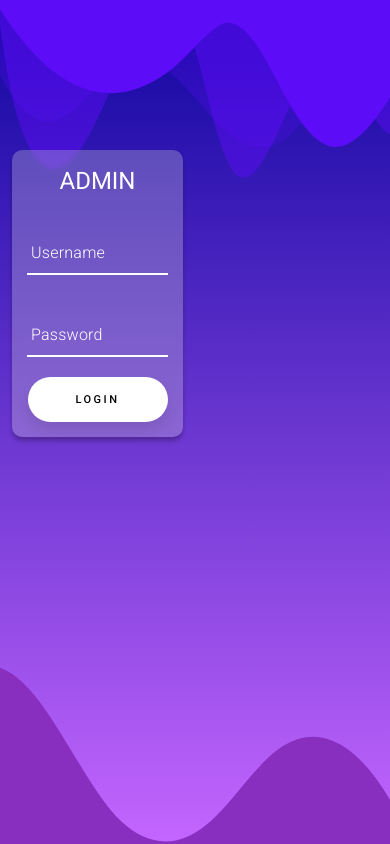
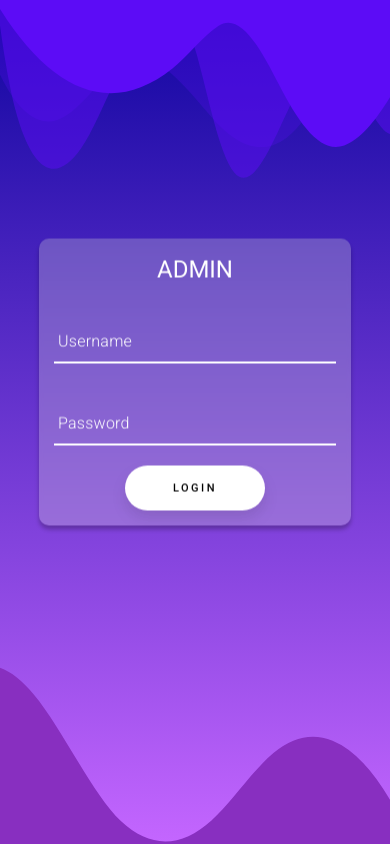
Before and after one commit to IgnacioBerra/Grupo-4-Obligatorio-DWM, an Angular app in the folder DWMObligatorio/: page /login in a window 390 px wide. Built offline with nearby package versions, Linux system fonts and the light colour scheme.

Commit message:
agregado de rutas frontend

```diff
--- a/DWMObligatorio/src/app/app-routing.module.ts
+++ b/DWMObligatorio/src/app/app-routing.module.ts
@@ -1,9 +1,12 @@
 import { NgModule } from '@angular/core';
 import { RouterModule, Routes } from '@angular/router';
 import { FormAdminComponent } from './form-admin/form-admin.component';
+import { AdminPageComponent } from "./admin-page/admin-page.component";
 
 const routes: Routes = [
-  {path: 'login', component: FormAdminComponent}
+  { path: '', redirectTo: '/login', pathMatch: 'full' },
+  { path: 'login', component: FormAdminComponent },
+  { path: 'indexAdmin', component: AdminPageComponent },
 ];
 
 @NgModule({
--- a/DWMObligatorio/src/app/app.component.html
+++ b/DWMObligatorio/src/app/app.component.html
@@ -1,7 +1 @@
-
-<!--<app-propuesta></app-propuesta>-->
-
- <app-form-admin></app-form-admin>
-
-
-<!--<app-admin-page></app-admin-page>-->
+<router-outlet></router-outlet>
--- a/DWMObligatorio/src/app/form-admin/form-admin.component.css
+++ b/DWMObligatorio/src/app/form-admin/form-admin.component.css
@@ -9,30 +9,41 @@
     padding: 25px;
 }
 
-h1{
-    color: white;
+h1 {
     display: flex;
     justify-content: center;
     align-items: center;
 }
 
-.bi-person{
+.bi-person {
     color: white;
 }
 
 .bi-person:hover,
-.user-icon:hover{
+.user-icon:hover {
     color: rgba(255, 255, 255, 0.621);
     transition: .5s;
 }
 
 .login-div {
-    margin-top: 150px;
+    position: absolute;
+    top: 50%;
+    left: 50%;
+    transform: translate(-50%, -50%);
+    margin-top: -40px;
     padding: 15px;
+    width: 40%;
     border-radius: 10px;
     background: rgba(217, 217, 217, 0.289);
     box-shadow: 0px 4px 4px 0px rgba(0, 0, 0, 0.25);
     backdrop-filter: blur(2px);
+    color: white;
+}
+
+@media (max-width: 768px) {
+    .login-div {
+        width: 80%;
+    }
 }
 
 
@@ -79,7 +90,7 @@
 .button {
     width: 140px;
     height: 45px;
-    font-family: 'Roboto', sans-serif;
+    /*font-family: 'Roboto', sans-serif;*/
     font-size: 11px;
     text-transform: uppercase;
     letter-spacing: 2.5px;
@@ -98,7 +109,7 @@
 }
 
 .button:hover {
-    background-color:transparent ;
+    background-color: transparent;
     box-shadow: 0px 15px 20px rgba(80, 46, 229, 0.4);
     color: #fff;
     transform: translateY(-7px);
@@ -108,7 +119,7 @@
     color: #D6D5D5;
 }
 
-.fondo{
+.fondo {
     width: 100%;
     height: 100%;
     position: absolute;
@@ -159,6 +170,6 @@
     fill: #882fc0;
 }
 
-#loginErrorMessage{
-    color:red;
+#loginErrorMessage {
+    color: red;
 }
--- a/DWMObligatorio/src/app/form-admin/form-admin.component.html
+++ b/DWMObligatorio/src/app/form-admin/form-admin.component.html
@@ -1,52 +1,31 @@
-<!--
-<div class="container" id="containerLogeo">
-    <div class="row">
-        <div class="col-sm-8 d-none d-sm-block">
-
-            <img id="signInImage" src="/assets/SignInImage.jpeg">
-
-        </div>
-        <div class="col-sm-4">
-            <form id="formLogeo" class=" p-3 m-3">
-
-                <div class="mb-3">
-                    <label for="user" class="form-label">Username</label>
-                    <input class="form-control" id="user" aria-describedby="emailHelp" [(ngModel)]="username">
-                </div>
-                <div class="mb-3">
-                    <label for="exampleInputPassword1" class="form-label">Password</label>
-                    <input type="password" class="form-control" id="password" [(ngModel)]="password">
-                </div>
-                <div class="mb-3 form-check">
-                </div>
-                <button type="submit" class="btn btn-primary" onClick="sendCredentials()">Submit</button>
-            </form>
-        </div>
-
-    </div>
-</div>
--->
-
-<div class="fondo" >
+<div class="fondo">
     <div class="custom-shape-divider-top-1698451523">
         <svg data-name="Layer 1" xmlns="http://www.w3.org/2000/svg" viewBox="0 0 1200 120" preserveAspectRatio="none">
-            <path d="M0,0V46.29c47.79,22.2,103.59,32.17,158,28,70.36-5.37,136.33-33.31,206.8-37.5C438.64,32.43,512.34,53.67,583,72.05c69.27,18,138.3,24.88,209.4,13.08,36.15-6,69.85-17.84,104.45-29.34C989.49,25,1113-14.29,1200,52.47V0Z" opacity=".25" class="shape-fill"></path>
-            <path d="M0,0V15.81C13,36.92,27.64,56.86,47.69,72.05,99.41,111.27,165,111,224.58,91.58c31.15-10.15,60.09-26.07,89.67-39.8,40.92-19,84.73-46,130.83-49.67,36.26-2.85,70.9,9.42,98.6,31.56,31.77,25.39,62.32,62,103.63,73,40.44,10.79,81.35-6.69,119.13-24.28s75.16-39,116.92-43.05c59.73-5.85,113.28,22.88,168.9,38.84,30.2,8.66,59,6.17,87.09-7.5,22.43-10.89,48-26.93,60.65-49.24V0Z" opacity=".5" class="shape-fill"></path>
-            <path d="M0,0V5.63C149.93,59,314.09,71.32,475.83,42.57c43-7.64,84.23-20.12,127.61-26.46,59-8.63,112.48,12.24,165.56,35.4C827.93,77.22,886,95.24,951.2,90c86.53-7,172.46-45.71,248.8-84.81V0Z" class="shape-fill"></path>
+            <path
+                d="M0,0V46.29c47.79,22.2,103.59,32.17,158,28,70.36-5.37,136.33-33.31,206.8-37.5C438.64,32.43,512.34,53.67,583,72.05c69.27,18,138.3,24.88,209.4,13.08,36.15-6,69.85-17.84,104.45-29.34C989.49,25,1113-14.29,1200,52.47V0Z"
+                opacity=".25" class="shape-fill"></path>
+            <path
+                d="M0,0V15.81C13,36.92,27.64,56.86,47.69,72.05,99.41,111.27,165,111,224.58,91.58c31.15-10.15,60.09-26.07,89.67-39.8,40.92-19,84.73-46,130.83-49.67,36.26-2.85,70.9,9.42,98.6,31.56,31.77,25.39,62.32,62,103.63,73,40.44,10.79,81.35-6.69,119.13-24.28s75.16-39,116.92-43.05c59.73-5.85,113.28,22.88,168.9,38.84,30.2,8.66,59,6.17,87.09-7.5,22.43-10.89,48-26.93,60.65-49.24V0Z"
+                opacity=".5" class="shape-fill"></path>
+            <path
+                d="M0,0V5.63C149.93,59,314.09,71.32,475.83,42.57c43-7.64,84.23-20.12,127.61-26.46,59-8.63,112.48,12.24,165.56,35.4C827.93,77.22,886,95.24,951.2,90c86.53-7,172.46-45.71,248.8-84.81V0Z"
+                class="shape-fill"></path>
         </svg>
     </div>
     <div class="custom-shape-divider-bottom-1698451617">
         <svg data-name="Layer 1" xmlns="http://www.w3.org/2000/svg" viewBox="0 0 1200 120" preserveAspectRatio="none">
-            <path d="M321.39,56.44c58-10.79,114.16-30.13,172-41.86,82.39-16.72,168.19-17.73,250.45-.39C823.78,31,906.67,72,985.66,92.83c70.05,18.48,146.53,26.09,214.34,3V0H0V27.35A600.21,600.21,0,0,0,321.39,56.44Z" class="shape-fill"></path>
+            <path
+                d="M321.39,56.44c58-10.79,114.16-30.13,172-41.86,82.39-16.72,168.19-17.73,250.45-.39C823.78,31,906.67,72,985.66,92.83c70.05,18.48,146.53,26.09,214.34,3V0H0V27.35A600.21,600.21,0,0,0,321.39,56.44Z"
+                class="shape-fill"></path>
         </svg>
     </div>
     <div class="container">
         <div class="row justify-content-md-center">
-            <div class="col-6 ">
+            <div class="col ">
                 <div class="login-div">
-                    <div class="row justify-content-md-center">
+                    <div class="row">
                         <div class="col">
-                            <h1 class="display-6">ADMIN</h1>
+                            <h1 class="display-1">ADMIN</h1>
                         </div>
                     </div>
                     <div class="row">
@@ -60,7 +39,6 @@
                     <div class="row">
                         <div class="col">
                             <div class="input-group">
-
                                 <input type="password" required [(ngModel)]="password">
                                 <label class="lead" for="">Password</label>
                             </div>
@@ -69,7 +47,7 @@
                     <div class="row">
                         <div class="col">
                             <div class="wrap">
-                                <button class="button" (click)="logeo()">Login</button>
+                                <button class="button lead" (click)="logeo()">Login</button>
                             </div>
                         </div>
                     </div>
--- a/DWMObligatorio/src/app/form-admin/form-admin.component.ts
+++ b/DWMObligatorio/src/app/form-admin/form-admin.component.ts
@@ -12,7 +12,7 @@
 export class FormAdminComponent {
 
 
-  constructor(private router: Router, private renderer: Renderer2) {
+  constructor(private router: Router) {
 
   }
 
@@ -54,16 +54,16 @@
       const response = await post.json();
 
       console.log(response)
-      if ( response.valido==true) {
+      if (response.valido == true) {
         console.log(" ACCEDISTE FINALMENTE.");
         console.log("Como es posible este suceso");
-        //this.router.navigate(['/']);
+        this.router.navigate(['/indexAdmin']);
       } else {
 
 
         console.log("NO ACCEDISTE FINALMENTE.")
 
-       // this.router.navigate(['/']);
+        this.router.navigate(['/']);
       }
     }
     catch (error) {
```
Lines whose indentation alone changed are shown as unchanged.
